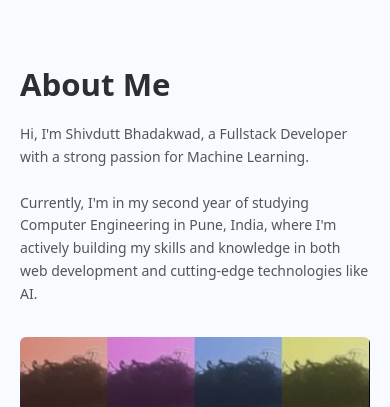
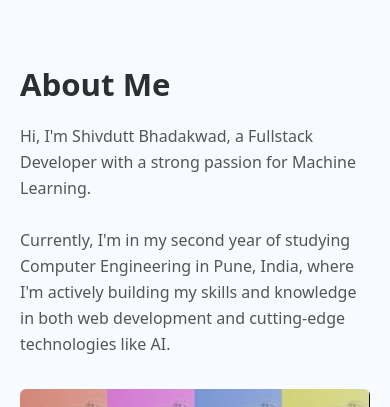
Before and after one commit to shivdutt-B/.dev, a React (Vite) app: page / in a window 390 px wide. Shown: the part 1080-1487 px from the top of the page. Built offline with nearby package versions, Linux system fonts and the light colour scheme.

Commit message:
Update AboutMe.jsx

```diff
--- a/src/Components/AboutMe.jsx
+++ b/src/Components/AboutMe.jsx
@@ -21,7 +21,7 @@ function Intro() {
                     <h1 className="text-[clamp(30px,8vw,40px)] font-[var(--max-weight)] text-[var(--dark-txt)] mb-4">
                         About Me
                     </h1>
-                    <p className="text-[var(--light-txt)] mb-0 text-[clamp(14px,1.5vw,20px)] leading-relaxed">
+                    <p className="text-[var(--light-txt)] mb-0 text-[clamp(16px,1.5vw,20px)] leading-relaxed">
                         Hi, I'm Shivdutt Bhadakwad, a Fullstack Developer with a strong passion for Machine Learning.
                         <br /><br />
                         Currently, I'm in my second year of studying Computer Engineering in Pune, India, where I'm actively building my skills and knowledge in both web development and cutting-edge technologies like AI.
```
